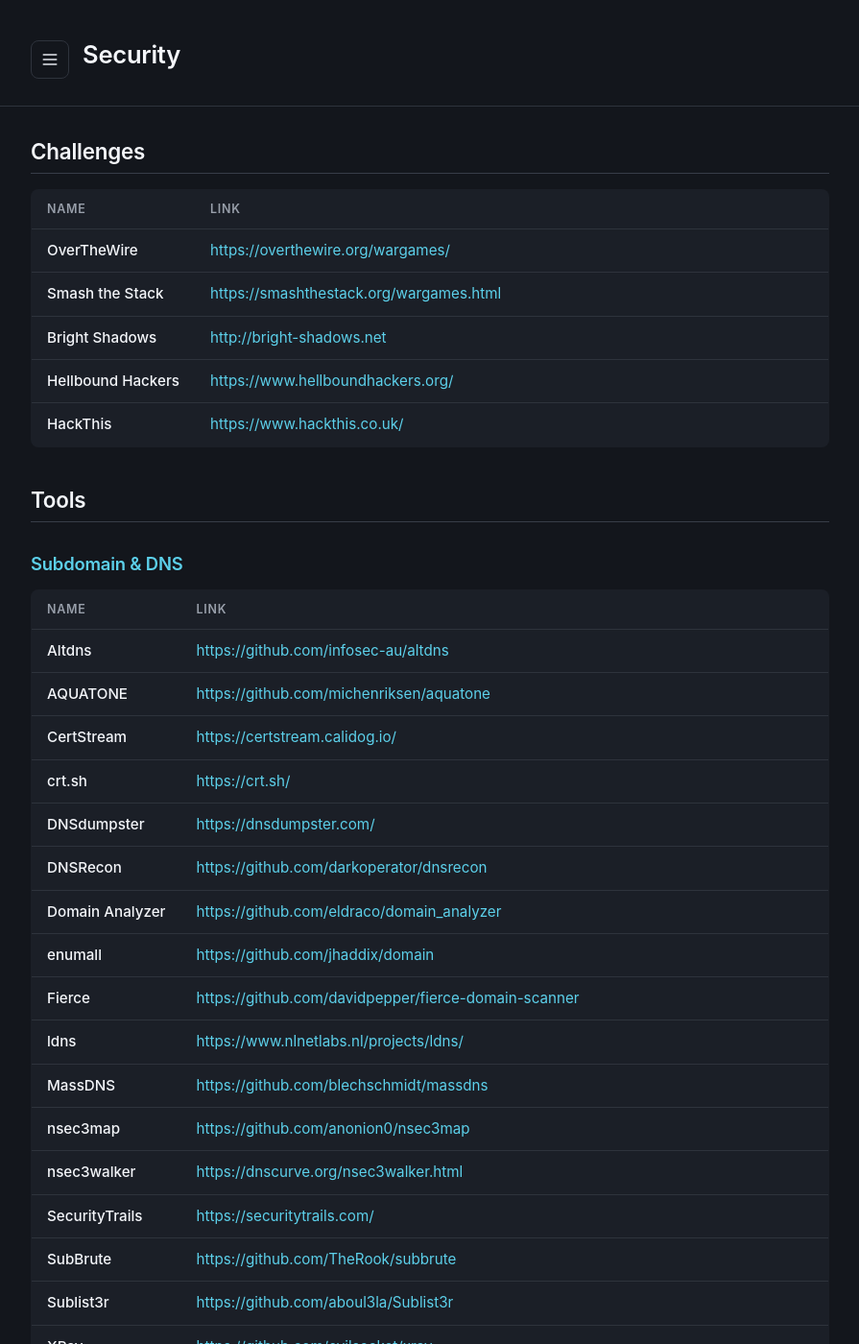
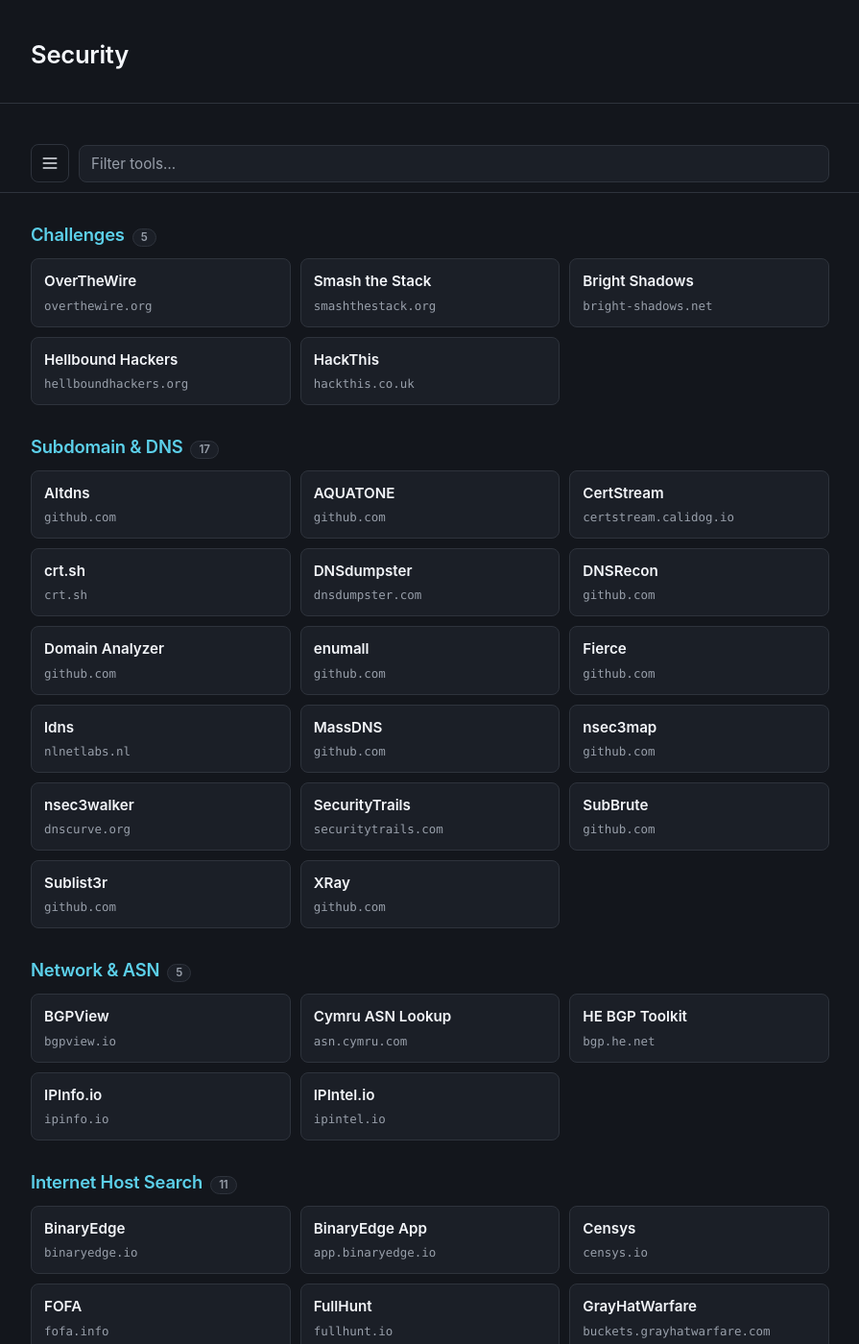
Before and after one commit to 6fd58c/Security, a Jekyll site: the page built from index.html, in a window 1280 px wide and 1400 px high. Shown: the whole window at 96% size, without its empty margins (192-1087 px from the left). Built offline with Jekyll 4.4.1, drawn with Linux system fonts in a browser that asks for light colours; the repository's description, which GitHub fills in, is left out; some of the changed text lies outside the part shown.

Commit message:
Redesign page: card grid, search filter, scroll-spy nav
Replaces the stacked two-column tables with a denser, more usable layout
for the 75-tool directory. Validated with a local Jekyll build.

- Card grid: each tool renders as a card whose title is the link, with
  the hostname as muted secondary text. Removes the wall of repeated
  raw URLs and uses the full page width via auto-fill columns.
- Sticky toolbar: hamburger + a live search box that stays reachable on
  scroll. Filters cards by name/host as you type, hides empty sections,
  updates per-section counts live, and shows a "no results" message.
- Scroll-spy: the current section is highlighted in the nav via
  IntersectionObserver.
- Per-category counts shown as badges in section headings and the nav.
- Drops the fragile table-to-card mobile CSS (source of an earlier bug);
  the grid is responsive by default.

```diff
--- a/_layouts/default.html
+++ b/_layouts/default.html
@@ -244,62 +244,8 @@
         #main_content h2 { font-size: 1.05rem; }
       }
 
-      /* Mobile: collapse 2-column tables into stacked cards */
       @media (max-width: 560px) {
         body { font-size: 15px; }
-
-        #main_content table,
-        #main_content thead,
-        #main_content tbody,
-        #main_content tr,
-        #main_content th,
-        #main_content td {
-          display: block;
-          width: 100%;
-        }
-
-        #main_content table {
-          border: 0;
-          background: transparent;
-          border-radius: 0;
-          margin: 8px 0 20px;
-        }
-
-        #main_content thead { display: none; }
-
-        #main_content tbody tr {
-          background: var(--surface);
-          border: 1px solid var(--border);
-          border-radius: 8px;
-          padding: 10px 14px;
-          margin-bottom: 8px;
-        }
-
-        #main_content tbody tr:hover { background: var(--surface); }
-
-        #main_content tbody td,
-        #main_content tbody td:first-child,
-        #main_content tbody td:last-child {
-          border: 0;
-          padding: 2px 0;
-          white-space: normal;
-          width: auto;
-        }
-
-        #main_content tbody td:first-child {
-          font-size: 0.95rem;
-          color: var(--heading);
-          margin-bottom: 2px;
-        }
-
-        #main_content tbody td:last-child {
-          font-size: 0.88rem;
-        }
-
-        #main_content tbody td:last-child a {
-          color: var(--accent);
-          word-break: break-all;
-        }
       }
 
       /* Honor reduced motion */
@@ -311,8 +257,8 @@
 
       html { scroll-behavior: smooth; }
 
-      /* Section anchors leave a little breathing room when jumped to */
-      #main_content h1[id], #main_content h2[id] { scroll-margin-top: 16px; }
+      /* Section anchors clear the sticky toolbar when jumped to */
+      .tool-section { scroll-margin-top: 72px; }
 
       /* Focus ring for keyboard users */
       a:focus-visible {
@@ -325,13 +271,40 @@
       /* Hamburger + slide-out nav                                          */
       /* ------------------------------------------------------------------ */
 
-      header.site .container {
+      /* Sticky toolbar: hamburger + search */
+      .toolbar {
+        position: sticky;
+        top: 0;
+        z-index: 40;
+        background: var(--bg);
+        border-bottom: 1px solid var(--border);
+        padding: 10px 0;
+      }
+      .toolbar .container {
         display: flex;
-        align-items: flex-start;
-        gap: 14px;
+        align-items: center;
+        gap: 10px;
       }
 
-      header.site .header-text { min-width: 0; }
+      .search-input {
+        flex: 1;
+        min-width: 0;
+        appearance: none;
+        background: var(--surface);
+        border: 1px solid var(--border);
+        border-radius: 8px;
+        color: var(--text);
+        font-family: inherit;
+        font-size: 0.95rem;
+        padding: 9px 12px;
+        transition: border-color 120ms ease;
+      }
+      .search-input::placeholder { color: var(--muted); }
+      .search-input:focus { outline: none; border-color: var(--accent); }
+      .search-input:focus-visible {
+        outline: 2px solid var(--accent-hi);
+        outline-offset: 1px;
+      }
 
       .nav-toggle {
         appearance: none;
@@ -346,7 +319,6 @@
         align-items: center;
         justify-content: center;
         flex-shrink: 0;
-        margin-top: 2px;
         transition: background 120ms ease, border-color 120ms ease,
                     color 120ms ease;
       }
@@ -467,11 +439,117 @@
         color: var(--muted);
         font-weight: 600;
       }
+
+      .nav-count {
+        float: right;
+        font-size: 0.75rem;
+        color: var(--muted);
+        font-weight: 600;
+      }
+
+      /* Scroll-spy active state + filtered-out sections */
+      .nav-link.active { color: var(--accent-hi); background: var(--bg); }
+      .nav-link.nav-sub.active {
+        color: var(--accent);
+        box-shadow: inset 2px 0 0 var(--accent);
+      }
+      .nav-link.nav-dim { opacity: 0.35; }
+
+      /* ------------------------------------------------------------------ */
+      /* Tool sections + card grid                                          */
+      /* ------------------------------------------------------------------ */
+
+      .section-heading {
+        display: flex;
+        align-items: baseline;
+        gap: 8px;
+        font-size: 1.15rem;
+        margin: 34px 0 4px;
+        color: var(--accent);
+      }
+      .tool-section:first-of-type .section-heading { margin-top: 8px; }
+
+      .section-count {
+        font-size: 0.72rem;
+        font-weight: 600;
+        color: var(--muted);
+        background: var(--surface);
+        border: 1px solid var(--border);
+        border-radius: 999px;
+        padding: 1px 8px;
+      }
+
+      .tool-grid {
+        display: grid;
+        grid-template-columns: repeat(auto-fill, minmax(210px, 1fr));
+        gap: 10px;
+        margin: 12px 0 4px;
+      }
+
+      .tool-card {
+        display: flex;
+        flex-direction: column;
+        gap: 3px;
+        background: var(--surface);
+        border: 1px solid var(--border);
+        border-radius: 8px;
+        padding: 11px 13px;
+        color: var(--text);
+        transition: border-color 120ms ease, background 120ms ease,
+                    transform 120ms ease;
+      }
+      .tool-card:hover, .tool-card:focus {
+        border-color: var(--accent);
+        border-bottom-color: var(--accent);
+        transform: translateY(-1px);
+      }
+      .tool-card:focus-visible {
+        outline: 2px solid var(--accent-hi);
+        outline-offset: 2px;
+      }
+
+      .tool-name {
+        color: var(--heading);
+        font-weight: 600;
+        font-size: 0.95rem;
+        transition: color 120ms ease;
+      }
+      .tool-card:hover .tool-name, .tool-card:focus .tool-name {
+        color: var(--accent-hi);
+      }
+      .tool-host {
+        color: var(--muted);
+        font-family: ui-monospace, SFMono-Regular, "SF Mono", Menlo, Consolas,
+                     "Liberation Mono", monospace;
+        font-size: 0.78rem;
+        word-break: break-all;
+      }
+
+      .no-results {
+        color: var(--muted);
+        text-align: center;
+        padding: 32px 0;
+      }
+
+      @media (prefers-reduced-motion: reduce) {
+        .tool-card:hover, .tool-card:focus { transform: none; }
+      }
     </style>
   </head>
 
   <body>
     <header class="site">
+      <div class="container">
+        <div class="header-text">
+          <h1><a href="{{ '/' | relative_url }}">{{ site.title | default: site.github.repository_name }}</a></h1>
+          {% if site.description or site.github.project_tagline %}
+          <p>{{ site.description | default: site.github.project_tagline }}</p>
+          {% endif %}
+        </div>
+      </div>
+    </header>
+
+    <div class="toolbar">
       <div class="container">
         <button type="button"
                 class="nav-toggle"
@@ -486,14 +564,14 @@
             <line x1="4" y1="18" x2="20" y2="18"/>
           </svg>
         </button>
-        <div class="header-text">
-          <h1><a href="{{ '/' | relative_url }}">{{ site.title | default: site.github.repository_name }}</a></h1>
-          {% if site.description or site.github.project_tagline %}
-          <p>{{ site.description | default: site.github.project_tagline }}</p>
-          {% endif %}
-        </div>
+        <input type="search"
+               class="search-input"
+               placeholder="Filter tools…"
+               aria-label="Filter tools"
+               autocomplete="off"
+               spellcheck="false">
       </div>
-    </header>
+    </div>
 
     <nav id="site-nav" class="site-nav" aria-label="Sections" aria-hidden="true">
       <div class="site-nav-header">
@@ -508,15 +586,16 @@
         </button>
       </div>
       <div class="site-nav-inner">
-        {% if site.data.challenges and site.data.challenges.size > 0 %}
-        <a class="nav-link" href="#challenges">Challenges</a>
+        {% assign challenge_count = site.data.challenges | size %}
+        {% if challenge_count > 0 %}
+        <a class="nav-link" href="#challenges">Challenges <span class="nav-count">{{ challenge_count }}</span></a>
         {% endif %}
         {% if site.data.categories %}
         <div class="nav-group">Tools</div>
           {% for cat in site.data.categories %}
             {% assign tools_in_cat = site.data.tools | where_exp: "t", "t.categories contains cat.name" %}
             {% if tools_in_cat.size > 0 %}
-        <a class="nav-link nav-sub" href="#{{ cat.name | slugify }}">{{ cat.name }}</a>
+        <a class="nav-link nav-sub" href="#{{ cat.name | slugify }}">{{ cat.name }} <span class="nav-count">{{ tools_in_cat.size }}</span></a>
             {% endif %}
           {% endfor %}
         {% endif %}
--- a/index.html
+++ b/index.html
@@ -3,40 +3,38 @@ layout: default
 title: Security
 ---
 
-<h1 id="challenges">Challenges</h1>
-
-<table>
-  <thead>
-    <tr><th>Name</th><th>Link</th></tr>
-  </thead>
-  <tbody>
+{% assign challenge_count = site.data.challenges | size %}
+{% if challenge_count > 0 %}
+<section class="tool-section" id="challenges">
+  <h2 class="section-heading">Challenges <span class="section-count">{{ challenge_count }}</span></h2>
+  <div class="tool-grid">
     {% for c in site.data.challenges %}
-    <tr>
-      <td>{{ c.name }}</td>
-      <td><a href="{{ c.url }}">{{ c.url }}</a></td>
-    </tr>
+    {% assign host = c.url | remove_first: 'https://' | remove_first: 'http://' | split: '/' | first | remove_first: 'www.' %}
+    <a class="tool-card" href="{{ c.url }}" data-name="{{ c.name | downcase }}" data-host="{{ host | downcase }}">
+      <span class="tool-name">{{ c.name }}</span>
+      <span class="tool-host">{{ host }}</span>
+    </a>
     {% endfor %}
-  </tbody>
-</table>
-
-<h1 id="tools">Tools</h1>
+  </div>
+</section>
+{% endif %}
 
 {% for cat in site.data.categories %}
   {% assign tools_in_cat = site.data.tools | where_exp: "t", "t.categories contains cat.name" | sort_natural: "name" %}
   {% if tools_in_cat.size > 0 %}
-<h2 id="{{ cat.name | slugify }}">{{ cat.name }}</h2>
-<table>
-  <thead>
-    <tr><th>Name</th><th>Link</th></tr>
-  </thead>
-  <tbody>
+<section class="tool-section" id="{{ cat.name | slugify }}">
+  <h2 class="section-heading">{{ cat.name }} <span class="section-count">{{ tools_in_cat.size }}</span></h2>
+  <div class="tool-grid">
     {% for tool in tools_in_cat %}
-    <tr>
-      <td>{{ tool.name }}</td>
-      <td><a href="{{ tool.url }}">{{ tool.url }}</a></td>
-    </tr>
+    {% assign host = tool.url | remove_first: 'https://' | remove_first: 'http://' | split: '/' | first | remove_first: 'www.' %}
+    <a class="tool-card" href="{{ tool.url }}" data-name="{{ tool.name | downcase }}" data-host="{{ host | downcase }}">
+      <span class="tool-name">{{ tool.name }}</span>
+      <span class="tool-host">{{ host }}</span>
+    </a>
     {% endfor %}
-  </tbody>
-</table>
+  </div>
+</section>
   {% endif %}
 {% endfor %}
+
+<p class="no-results" hidden>No tools match your search.</p>
```
Also changed, not shown: other parts of _layouts/default.html (+53 -0 lines).
